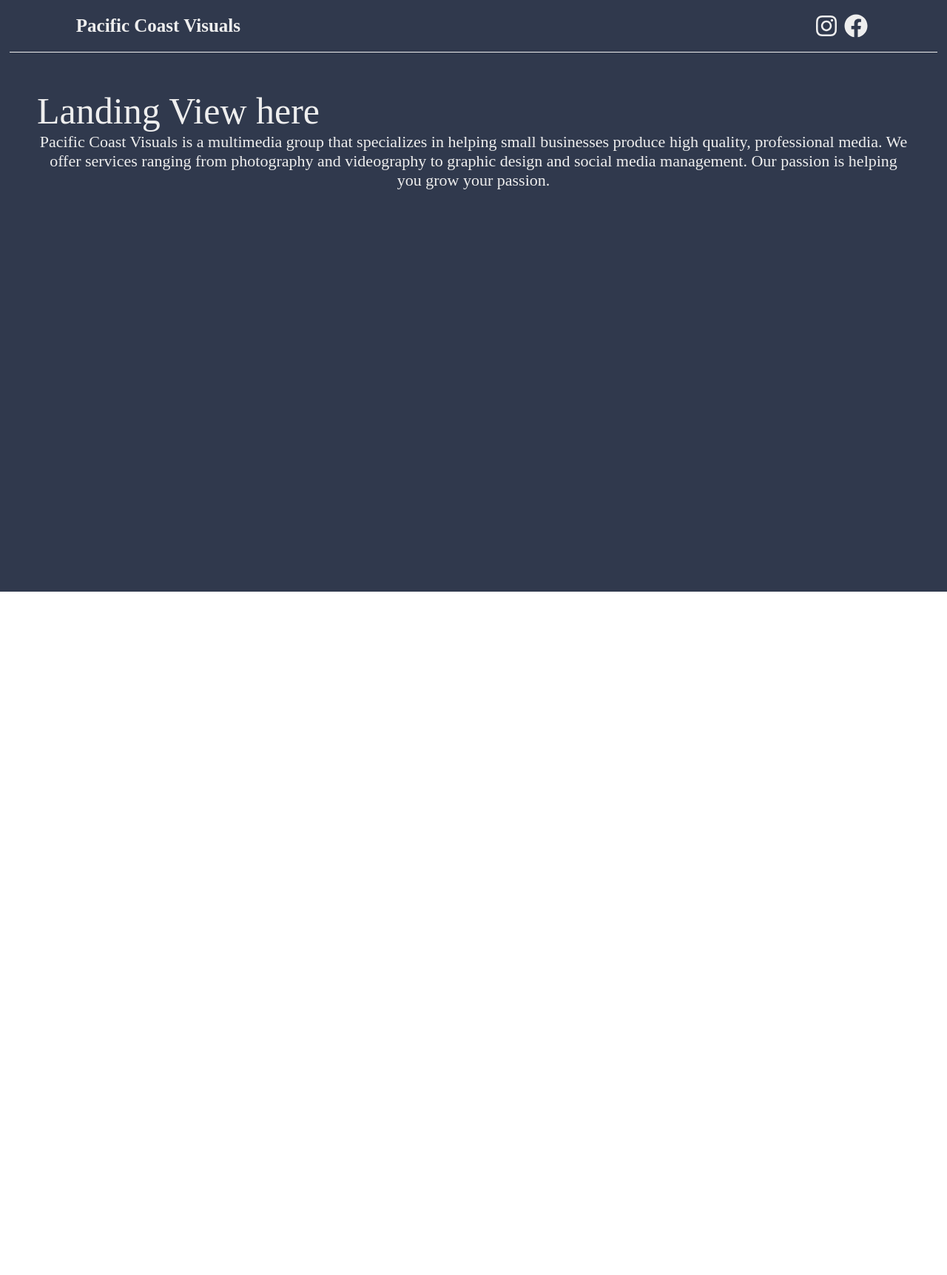
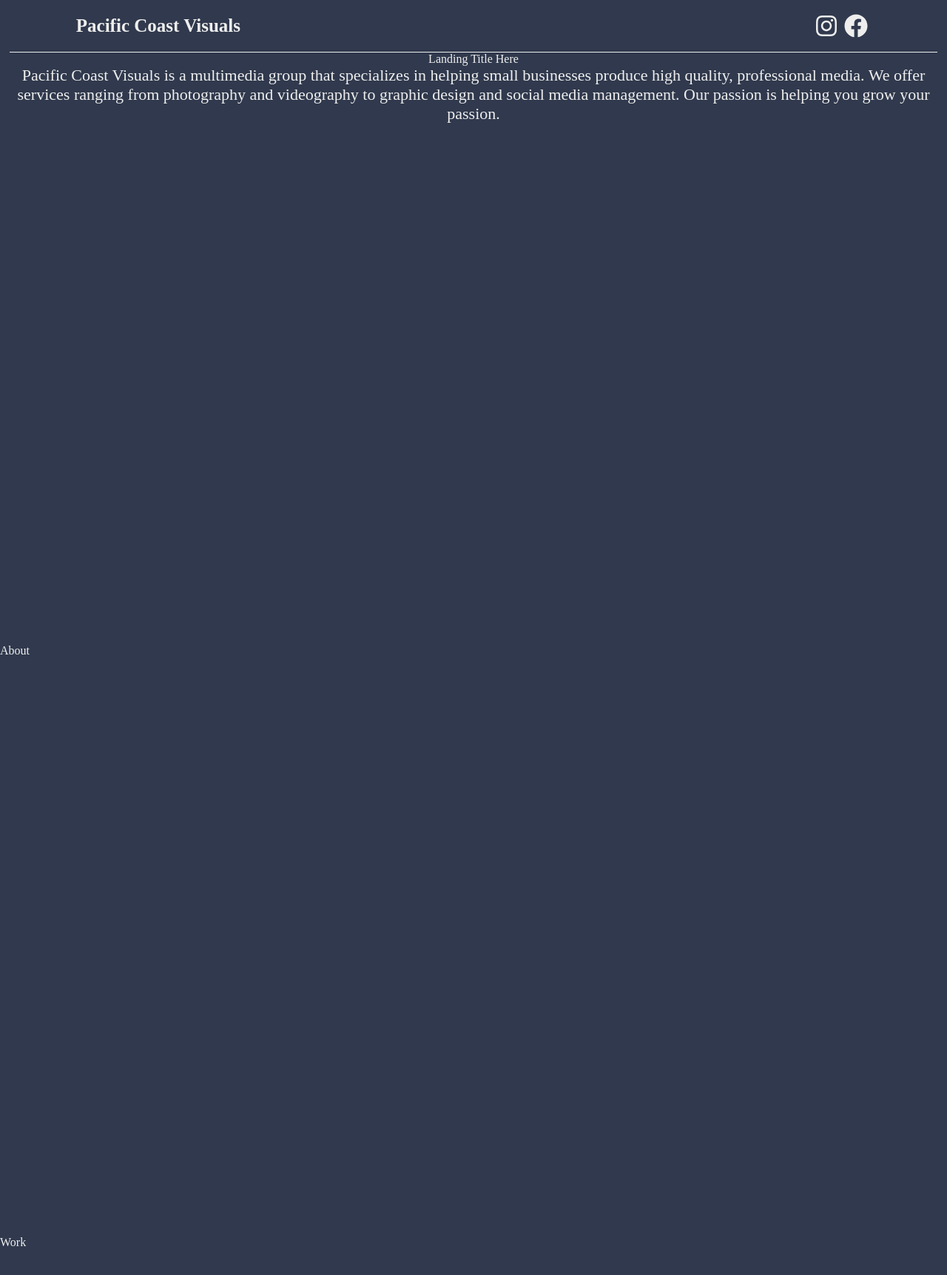
Before and after one commit to BenjaminVincent/PacificCoastVisuals, a React (Create React App) app: page / in a window 1280 px wide. Shown: the top 1724 px of the page at 74% size. Before the commit the page ends 800 px from the top, so only its background shows below. Built offline with nearby package versions, Linux system fonts and the light colour scheme.

Commit message:
added more segment components

```diff
--- a/public/index.html
+++ b/public/index.html
@@ -24,7 +24,7 @@
       work correctly both with client-side routing and a non-root public URL.
       Learn how to configure a non-root public URL by running `npm run build`.
     -->
-    <title>React App</title>
+    <title>Pacific Coast Visuals</title>
   </head>
   <body>
     <noscript>You need to enable JavaScript to run this app.</noscript>
--- a/src/App.js
+++ b/src/App.js
@@ -1,12 +1,17 @@
 import './styles/App.css';
 import Navbar from './components/Navbar';
 import Landing from './components/Landing';
+import About from './components/About';
+import Work from './components/Work';
+// import Contact from './components/Contact';
 
 function App() {
   return (
     <div className='app-container'>
       <Navbar />
       <Landing />
+      <About />
+      <Work />
     </div>
   );
 }
--- /dev/null
+++ b/src/components/About.jsx
@@ -0,0 +1,13 @@
+import React from 'react';
+import '../styles/About.css';
+// import { Router, Link } from 'react-router-dom'; COME BACK TO WHEN MULTIPAGE
+
+const About = () => {
+    return (
+        <div className='about-container'>
+            About
+        </div>
+    );
+};
+
+export default About;
--- a/src/components/Landing.jsx
+++ b/src/components/Landing.jsx
@@ -5,7 +5,7 @@ import '../styles/Landing.css'
 const Landing = () => {
     return (
         <div className='landing-container'>
-            Landing View here
+            <div className='landing-title'>Landing Title Here</div>
             <div className='landing-text'>
             Pacific Coast Visuals is a multimedia group that specializes in helping small businesses produce high quality, professional media. We offer services ranging from photography and videography to graphic design and social media management. Our passion is helping you grow your passion.
             </div>
--- /dev/null
+++ b/src/components/Work.jsx
@@ -0,0 +1,13 @@
+import React from 'react';
+import '../styles/Work.css';
+// import { Router, Link } from 'react-router-dom'; COME BACK TO WHEN MULTIPAGE
+
+const Work = () => {
+    return (
+        <div className='work-container'>
+            Work
+        </div>
+    );
+};
+
+export default Work;
--- /dev/null
+++ b/src/styles/About.css
@@ -0,0 +1,3 @@
+.about-container {
+    height: 100vh;
+}
--- a/src/styles/Landing.css
+++ b/src/styles/Landing.css
@@ -1,6 +1,14 @@
 .landing-container {
-    font-size: 50px;
-    padding: 50px 50px 50px 50px;
+    height: 100vh;
+    /* font-size: 50px;
+    position: fixed;
+    top: 50%;
+    left: 50%;
+    transform: translate(-50%, -50%); */
+}
+
+.landing-title {
+    text-align: center;
 }
 
 .landing-text {
--- /dev/null
+++ b/src/styles/Work.css
@@ -0,0 +1,3 @@
+.work-container {
+    height: 100vh;
+}
```
